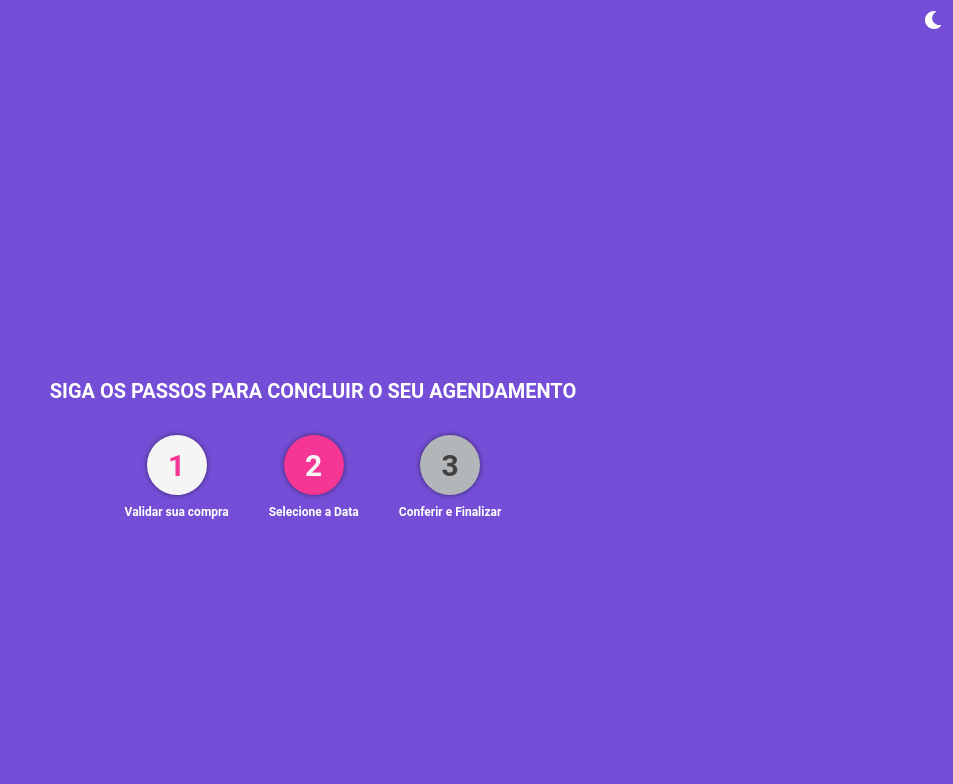
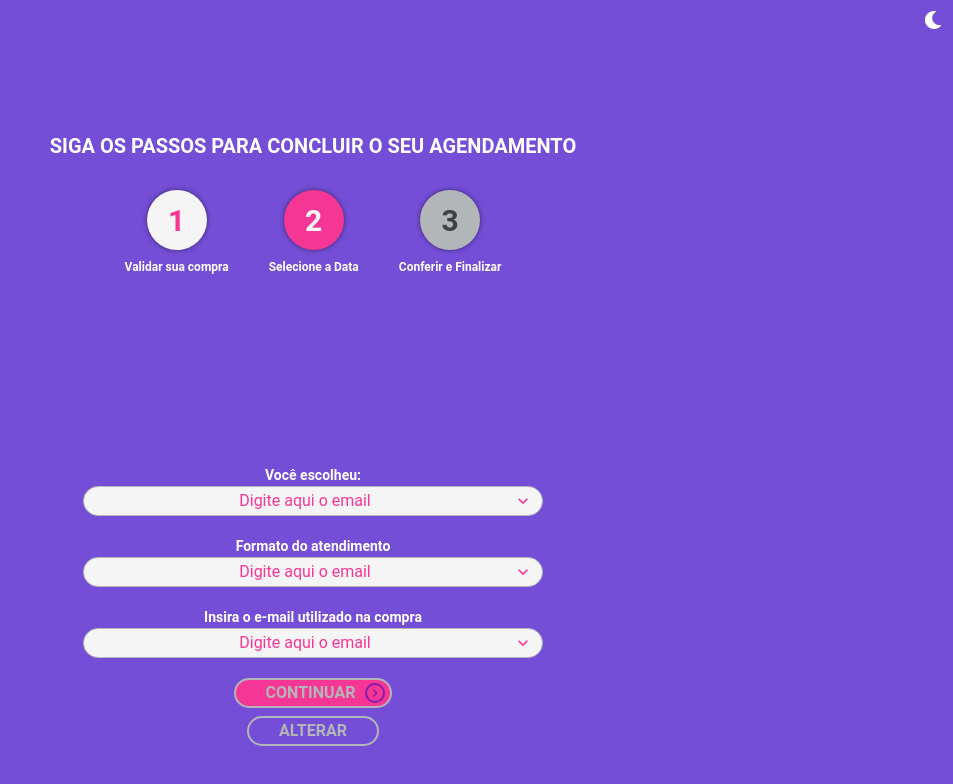
Before and after one commit to RobsonMT/Evoluna, a React (Create React App) app: page / in a window 1280 px wide. Shown: the top 784 px of the page, without its empty margins (327-1280 px from the left). Built offline with nearby package versions, Linux system fonts and the light colour scheme.

Commit message:
feat: stepOne page

```diff
--- a/src/pages/StepOne.tsx
+++ b/src/pages/StepOne.tsx
@@ -1,8 +1,18 @@
 import { MotionContainer } from "../components/MotionContainer";
-import { Grid } from "@chakra-ui/react";
+import {
+  Box,
+  Button,
+  Flex,
+  Grid,
+  Select,
+  Text,
+  VStack,
+} from "@chakra-ui/react";
 // import { useEffect, useState } from "react";
 import { Steps } from "../components/Steps";
 import { Header } from "../components/Header";
+import { ChevronRightIcon } from "@chakra-ui/icons";
+import { theme } from "../styles/theme";
 
 export const StepOne = () => {
   // const [state, setState] = useState("");
@@ -21,6 +31,99 @@ export const StepOne = () => {
       <Header />
       <Grid minH="100vh" justifyItems="center" alignItems="center">
         <Steps />
+        <Flex
+          flexDir="column"
+          gap="20px"
+          marginTop="20px"
+          padding={["20px 40px", "20px 40px", "20px", "20px"]}
+          w={["100%", "100%", "50%", "50%"]}
+          maxW={["100%", "100%", "500px", "500px"]}
+        >
+          <Box>
+            <Text fontSize="sm" fontWeight="bold" textAlign="center">
+              Você escolheu:
+            </Text>
+            <Select
+              placeholder="Digite aqui o email"
+              textAlign="center"
+              bg="whitesmoke"
+              h="30px"
+              borderRadius="15px"
+              color="pink"
+            >
+              <option value="option1">Option 1</option>
+              <option value="option2">Option 2</option>
+              <option value="option3">Option 3</option>
+            </Select>
+          </Box>
+          <Box>
+            <Text fontSize="sm" fontWeight="bold" textAlign="center">
+              Formato do atendimento
+            </Text>
+            <Select
+              placeholder="Digite aqui o email"
+              textAlign="center"
+              bg="whitesmoke"
+              h="30px"
+              borderRadius="15px"
+              color="pink"
+            >
+              <option value="option1">Option 1</option>
+              <option value="option2">Option 2</option>
+              <option value="option3">Option 3</option>
+            </Select>
+          </Box>
+          <Box>
+            <Text fontSize="sm" fontWeight="bold" textAlign="center">
+              Insira o e-mail utilizado na compra
+            </Text>
+            <Select
+              placeholder="Digite aqui o email"
+              textAlign="center"
+              bg="whitesmoke"
+              h="30px"
+              borderRadius="15px"
+              color="pink"
+            >
+              <option value="option1">Option 1</option>
+              <option value="option2">Option 2</option>
+              <option value="option3">Option 3</option>
+            </Select>
+          </Box>
+          <VStack>
+            <Button
+              bg="pink"
+              borderRadius="15px"
+              border="2px solid"
+              color="gray.200"
+              h="30px"
+              display="flex"
+              justifyContent="space-spaceBetween"
+              alignItems="center"
+              padding="5px 5px 5px 30px"
+            >
+              CONTINUAR
+              <ChevronRightIcon
+                h="20px"
+                w="20px"
+                color="purple.800"
+                border={`2px solid ${theme.colors.purple[800]}`}
+                borderRadius="50%"
+                marginLeft="10px"
+              />
+            </Button>
+            <Button
+              bg="transparent"
+              borderRadius="15px"
+              border="2px solid"
+              color="gray.200"
+              h="30px"
+              p="5px 30px"
+            >
+              ALTERAR
+            </Button>
+          </VStack>
+        </Flex>
       </Grid>
     </MotionContainer>
   );
```
